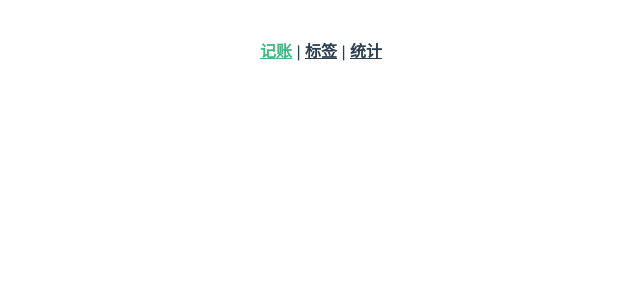
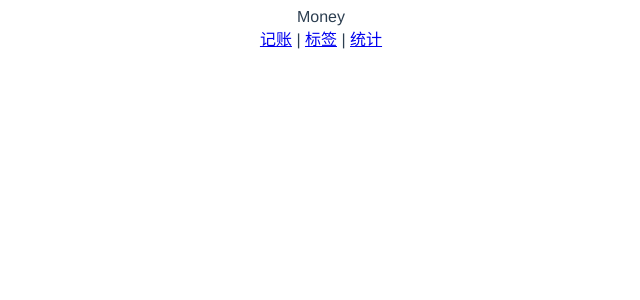
Before and after one commit to Mianxiong/vue-morney, a Vue app: page /#/money in a window 1280 px wide. Shown: the top 300 px of the page, without its empty margins (319-959 px from the left). Built offline with nearby package versions, Linux system fonts and the light colour scheme.

Commit message:
全局组件<Nav/>

```diff
--- a/src/App.vue
+++ b/src/App.vue
@@ -1,13 +1,7 @@
 <template>
   <div id="app">
     <router-view/>
-    <div id="nav">
-      <router-link to="/money">记账</router-link>
-      |
-      <router-link to="/labels">标签</router-link>
-      |
-      <router-link to="/statistics">统计</router-link>
-    </div>
+
   </div>
 </template>
 
--- /dev/null
+++ b/src/components/Nav.vue
@@ -0,0 +1,17 @@
+<template>
+  <div>
+    <router-link to="/money">记账</router-link>
+    |
+    <router-link to="/labels">标签</router-link>
+    |
+    <router-link to="/statistics">统计</router-link>
+  </div>
+</template>
+
+<script lang="ts">
+export default {
+  name: "Nav",
+};
+</script>
+
+<style lang="scss" scoped></style>
--- a/src/main.ts
+++ b/src/main.ts
@@ -3,9 +3,10 @@
 import './registerServiceWorker'
 import router from './router'
 import store from './store'
+import Nav from '@/components/Nav.vue';
 
 Vue.config.productionTip = false
-
+Vue.component('Nav', Nav)
 new Vue({
   router,
   store,
--- a/src/router/index.ts
+++ b/src/router/index.ts
@@ -1,22 +1,27 @@
 import Vue from 'vue'
 import VueRouter from 'vue-router'
-import Home from '../views/Home.vue'
-
+import Home from '@/views/Home.vue'
+import Money from '@/views/Money.vue'
+import Labels from '@/views/Labels.vue'
+import Statistics from '@/views/Statistics.vue'
 Vue.use(VueRouter)
 
 const routes = [
   {
     path: '/',
-    name: 'Home',
-    component: Home
+    redirect: '/money'
   },
   {
-    path: '/about',
-    name: 'About',
-    // route level code-splitting
-    // this generates a separate chunk (about.[hash].js) for this route
-    // which is lazy-loaded when the route is visited.
-    component: () => import(/* webpackChunkName: "about" */ '../views/About.vue')
+    path: '/money',
+    component: Money
+  },
+  {
+    path: '/labels',
+    component: Labels
+  },
+  {
+    path: '/statistics',
+    component: Statistics
   }
 ]
 
--- a/src/views/Labels.vue
+++ b/src/views/Labels.vue
@@ -1,12 +1,14 @@
 <template>
     <div>
         Labels
+        <Nav/>
     </div>
 </template>
 
 <script lang="ts">
+
     export default {
-        name: 'Lables'
+        name: 'Lables',
     }
 </script>
 
--- a/src/views/Money.vue
+++ b/src/views/Money.vue
@@ -1,15 +1,15 @@
 <template>
-    <div>
-        Money
-    </div>
+  <div>
+    Money
+    <Nav />
+  </div>
 </template>
 
 <script lang="ts">
-    export default {
-        name: 'Money'
-    }
+export default {
+  name: "Money"
+};
 </script>
 
 <style lang="sass" scoped>
-
 </style>
--- a/src/views/Statistics.vue
+++ b/src/views/Statistics.vue
@@ -1,6 +1,7 @@
 <template>
     <div>
         Statistics
+        <Nav/>
     </div>
 </template>
 
```
